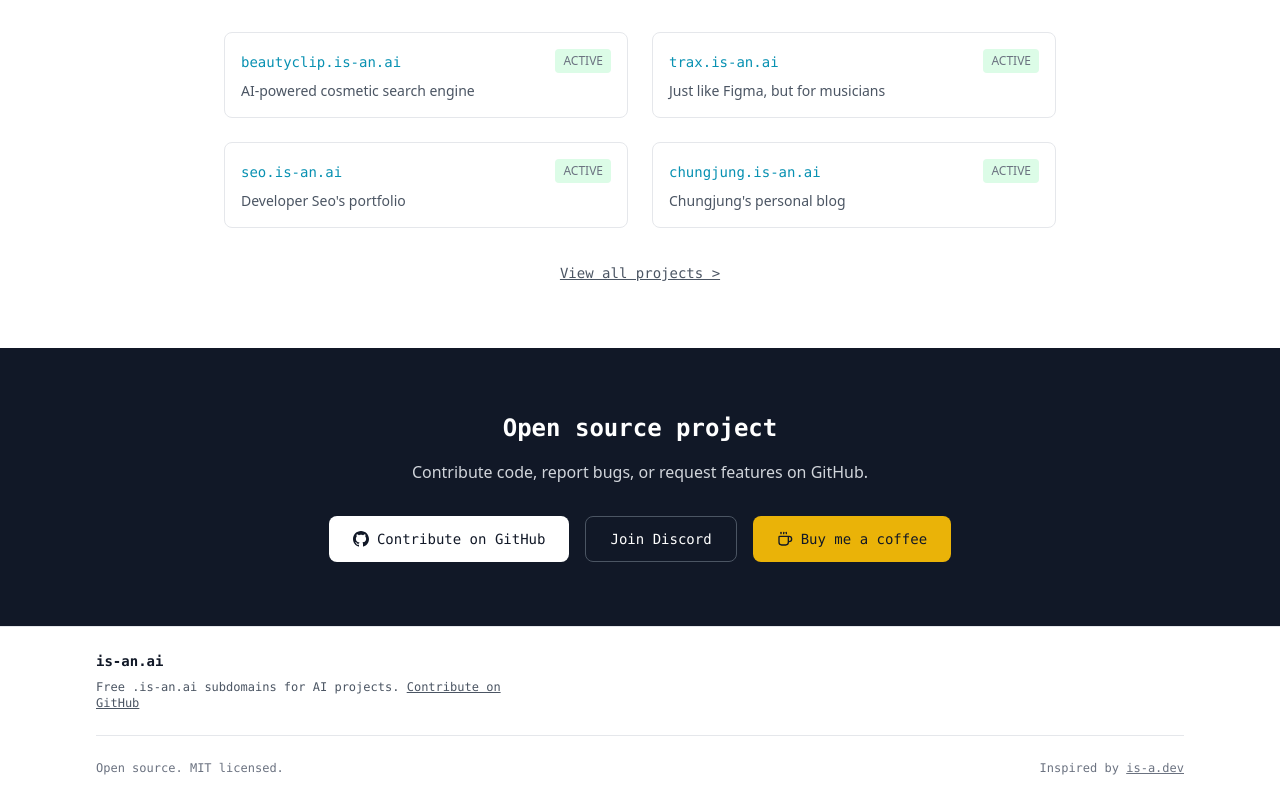
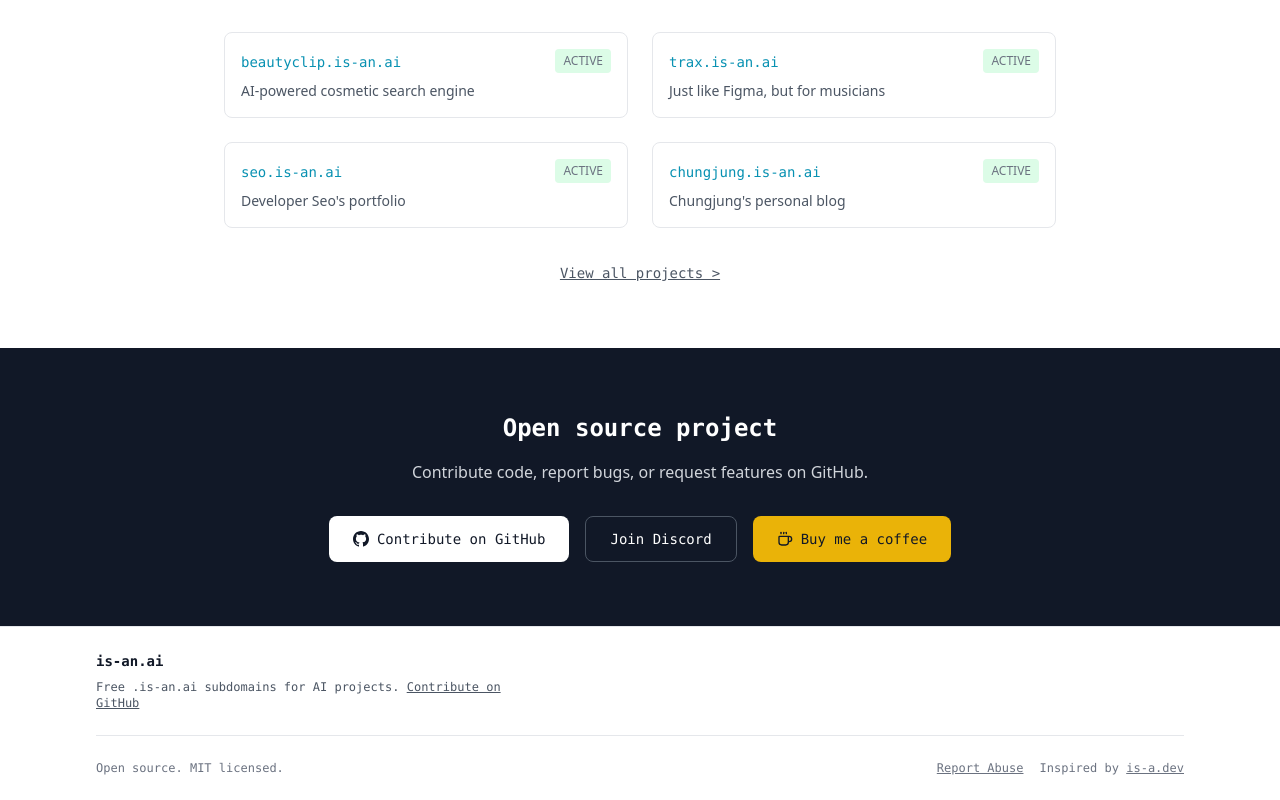
Before and after one commit to is-an-ai/website, a React (Vite) app: page / in a window 1280 px wide. Shown: the part 2026-2826 px from the top of the page. Built offline with nearby package versions, Linux system fonts and the light colour scheme; no server answers; what @ebay/nice-modal-react would draw is missing.

Commit message:
feat: add report abuse contact

```diff
--- a/src/components/layout/Footer.tsx
+++ b/src/components/layout/Footer.tsx
@@ -25,16 +25,25 @@ const Footer = () => {
 
         <div className="mt-6 pt-6 border-t border-gray-200 flex flex-col md:flex-row justify-between items-start md:items-center text-xs font-mono text-gray-500">
           <p>Open source. MIT licensed.</p>
-          <p className="mt-2 md:mt-0">
-            Inspired by{" "}
+          <div className="flex items-center gap-4">
             <a
-              href="https://is-a.dev"
+              href="mailto:security@is-an.ai"
               className="underline hover:no-underline"
               target="_blank"
             >
-              is-a.dev
+              Report Abuse
             </a>
-          </p>
+            <p className="mt-2 md:mt-0">
+              Inspired by{" "}
+              <a
+                href="https://is-a.dev"
+                className="underline hover:no-underline"
+                target="_blank"
+              >
+                is-a.dev
+              </a>
+            </p>
+          </div>
         </div>
       </div>
     </footer>
```
